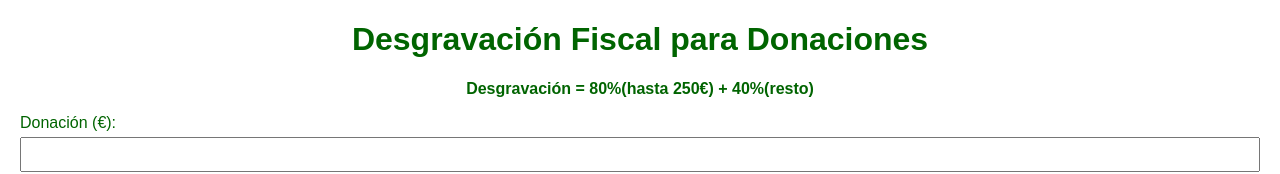
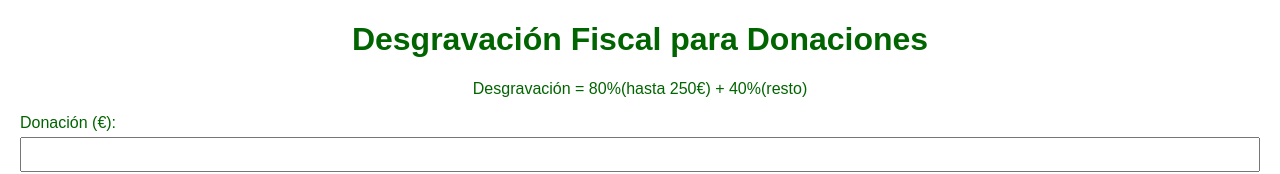
Before and after one commit to mparruiz/Desgravacion, a plain HTML site: page index.html in a window 1280 px wide. Shown: the top 174 px of the page. Drawn offline with Linux system fonts and the light colour scheme.

Commit message:
Update index.html

```diff
--- a/index.html
+++ b/index.html
@@ -41,7 +41,7 @@
 </head>
 <body>
     <h1>Desgravación Fiscal para Donaciones</h1>
-    <p><strong>Desgravación = 80%(hasta 250€) + 40%(resto)</strong></p>
+    <p>Desgravación = 80%(hasta 250€) + 40%(resto)</p>
     <form>
         <label for="donacion">Donación (€):</label>
         <input type="number" id="donacion" name="donacion" oninput="calcularDesgravacion()">
```
